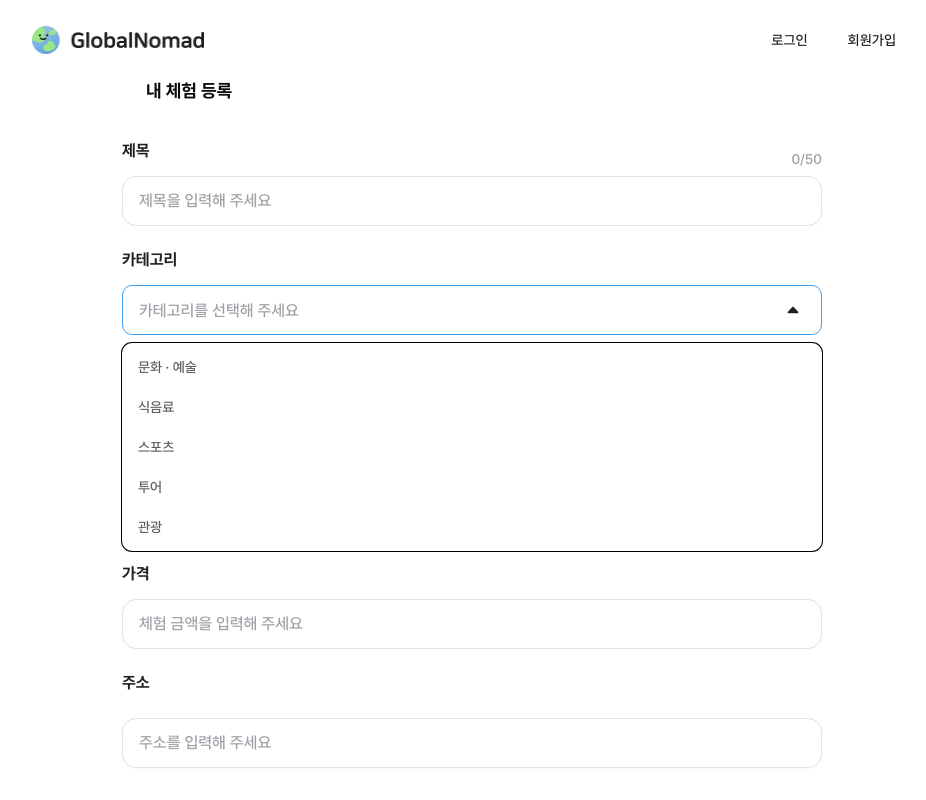
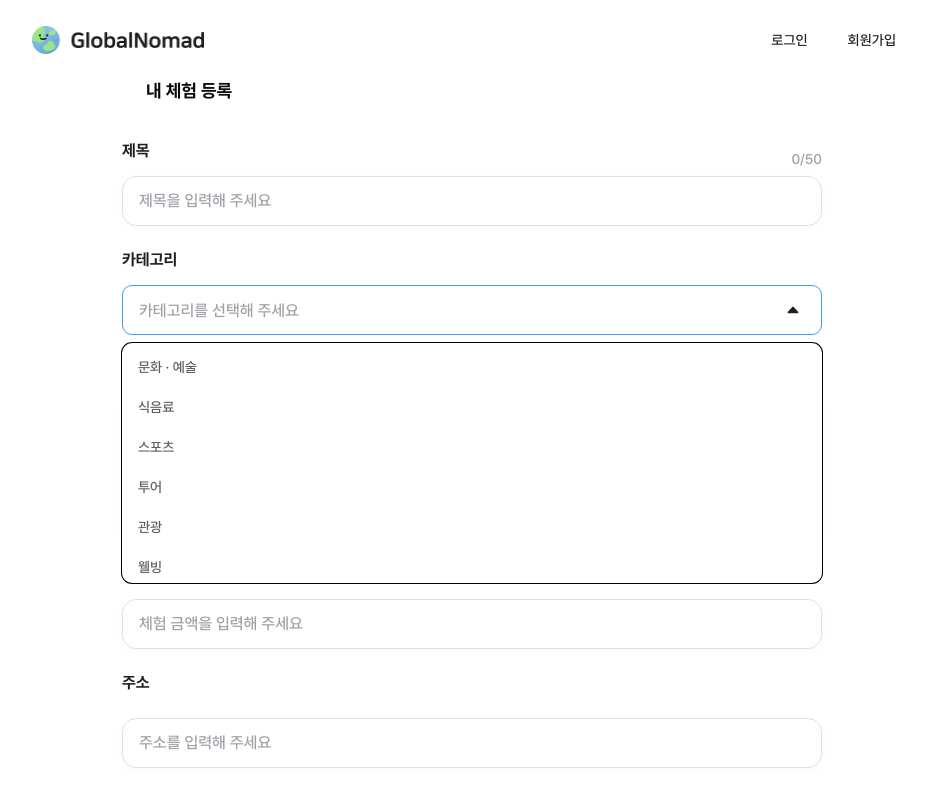
Before and after one commit to wuswusw/21-Sprint-Part4-4team-GolbalNomad, a Next.js app: page /main/my-experiences/create in a window 1280 px wide. Both pictures are taken after a click on the button "카테고리를 선택해 주세요". Shown: the top 800 px of the page, without its empty margins (168-1094 px from the left). Built offline with nearby package versions, Linux system fonts and the light colour scheme; no server answers.

Commit message:
fix: 카테고리 공통 상수 분리 및 스크롤 수정

```diff
--- a/src/components/common/Dropdown.tsx
+++ b/src/components/common/Dropdown.tsx
@@ -33,8 +33,8 @@ export default function Dropdown({
     : "flex cursor-pointer items-center gap-1 text-16 font-medium text-gray-900";
 
   const menuClasses = isInputType
-    ? "absolute left-0 z-50 mt-2 w-full min-w-[120px] overflow-hidden rounded-lg bg-white ring-1 ring-black ring-opacity-5"
-    : "absolute right-0 z-50 mt-2 min-w-[120px] overflow-hidden rounded-lg bg-white ring-1 ring-black ring-opacity-5";
+    ? "absolute left-0 z-50 mt-2 w-full min-w-[120px] rounded-lg bg-white ring-1 ring-black ring-opacity-5"
+    : "absolute right-0 z-50 mt-2 min-w-[120px] rounded-lg bg-white ring-1 ring-black ring-opacity-5";
 
   useEffect(() => {
     const handleClickOutside = (event: MouseEvent) => {
@@ -74,7 +74,7 @@ export default function Dropdown({
 
       {isOpen && (
         <div className={menuClasses}>
-          <div className="py-1">
+          <div className="py-1 max-h-[240px] overflow-y-auto custom-scrollbar">
             {items.map((item) => (
               <button
                 key={item.id}
--- a/src/components/common/activities/activity-form.tsx
+++ b/src/components/common/activities/activity-form.tsx
@@ -16,6 +16,7 @@ import {
 } from "@/features/activity/api/activity.api";
 import { useRouter } from "next/navigation";
 import BaseModal from "@/components/common/modal/base-modal";
+import { CATEGORY_ITEMS } from "@/constants/category";
 
 interface ActivityData {
   id: number;
@@ -35,13 +36,7 @@ interface ActivityFormProps {
   activityId?: number;
 }
 
-const CATEGORY_ITEMS: DropdownItem[] = [
-  { id: "culture", label: "문화 · 예술" },
-  { id: "food", label: "식음료" },
-  { id: "sports", label: "스포츠" },
-  { id: "tour", label: "투어" },
-  { id: "sightseeing", label: "관광" },
-];
+
 
 export default function ActivityForm({ mode, initialData, activityId }: ActivityFormProps) {
   const router = useRouter();
@@ -216,7 +211,7 @@ export default function ActivityForm({ mode, initialData, activityId }: Activity
       if (statusCode === 400) errorMessage = "입력 데이터가 올바르지 않습니다.";
       else if (statusCode === 401) errorMessage = "로그인 세션이 만료되었습니다.";
       else if (statusCode === 409) errorMessage = "이미 등록된 정보와 중복됩니다.\n(예: 동일 시간대 존재)";
-      else if (error.message?.includes("시간대")) errorMessage = error.message; // 서버 에러 메시지 직접 노출
+      else if (error.message?.includes("시간대")) errorMessage = error.message;
 
       setModalState({
         isOpen: true,
@@ -303,7 +298,7 @@ export default function ActivityForm({ mode, initialData, activityId }: Activity
 
         <ScheduleSection schedules={state.schedules} removeSchedule={actions.removeSchedule} setSchedules={actions.setSchedules} />
         <ImageUploadSection bannerImg={state.bannerImg} introImgs={state.introImgs} bannerInputRef={refs.bannerInputRef} introInputRef={refs.introInputRef} handleBannerChange={actions.handleBannerChange} handleIntroChange={actions.handleIntroChange} setBannerImg={actions.setBannerImg as any}
-  setIntroImgs={actions.setIntroImgs as any}/>
+        setIntroImgs={actions.setIntroImgs as any}/>
 
         <div className="mt-10 flex justify-center">
           <Button
--- /dev/null
+++ b/src/constants/category.ts
@@ -0,0 +1,10 @@
+import { DropdownItem } from "@/components/common/Dropdown";
+
+export const CATEGORY_ITEMS: DropdownItem[] = [
+  { id: "culture", label: "문화 · 예술" },
+  { id: "food", label: "식음료" },
+  { id: "sports", label: "스포츠" },
+  { id: "tour", label: "투어" },
+  { id: "sightseeing", label: "관광" },
+  { id: "wellbeing", label: "웰빙" },
+];
```
